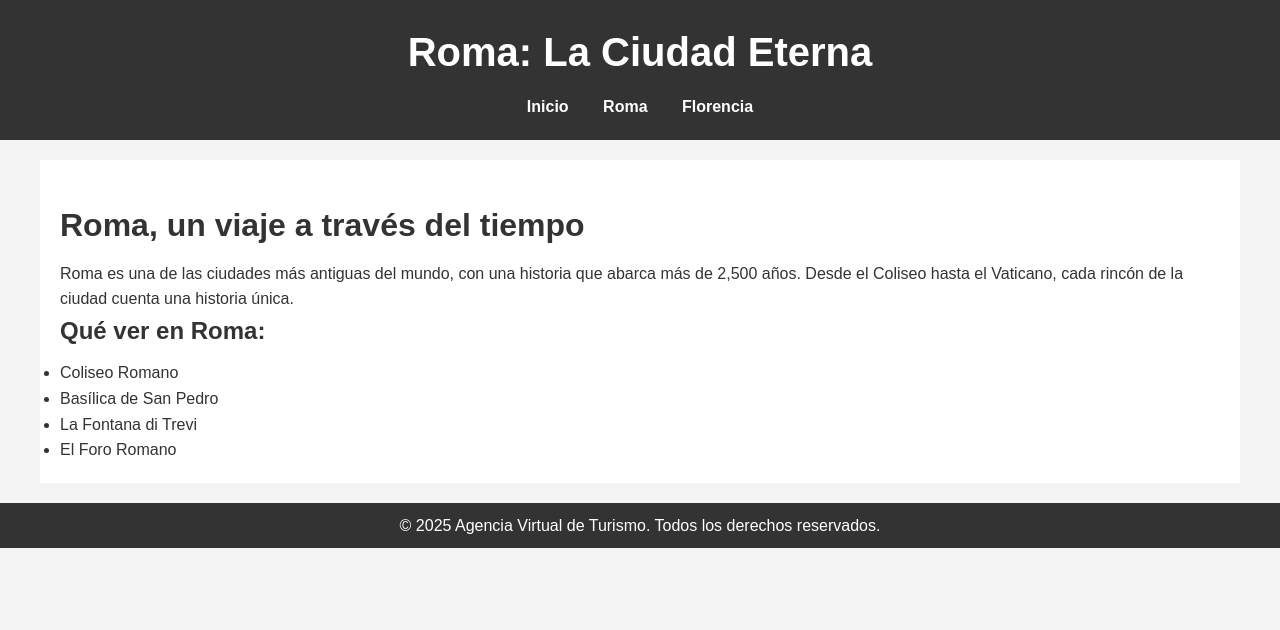
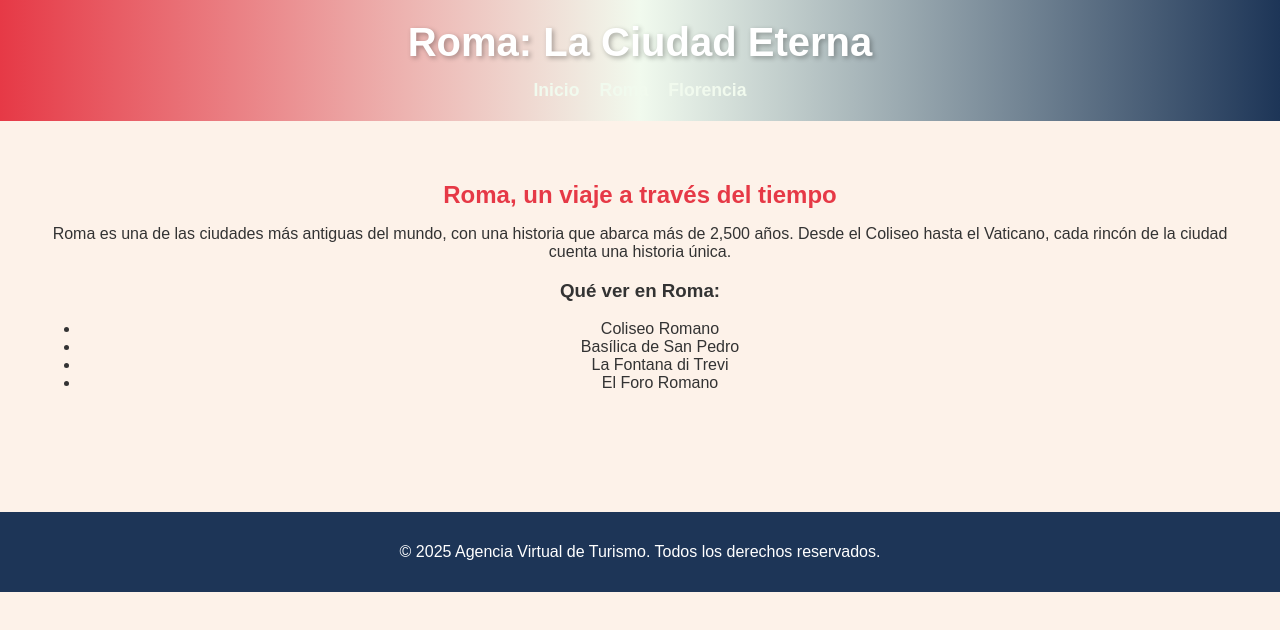
Before and after one commit to manuelaestrada99/lab3turismo, a plain HTML site: page roma.html in a window 1280 px wide. Drawn offline with Linux system fonts and the light colour scheme.

Commit message:
Update styles.css

```diff
--- a/styles.css
+++ b/styles.css
@@ -1,74 +1,112 @@
-* {
+        body {
             margin: 0;
-    padding: 0;
-    box-sizing: border-box;
-}
-
-body {
-    font-family: Arial, sans-serif;
-    background-color: #f4f4f4;
+            font-family: 'Arial', sans-serif;
+            background-color: #fdf2e9; /* Fondo cálido */
             color: #333;
-    line-height: 1.6;
         }
 
         header {
-    background-color: #333;
+            background: linear-gradient(90deg, #e63946, #f1faee, #1d3557);
             color: white;
-    padding: 20px 0;
+            padding: 20px;
             text-align: center;
+        }
+
+        header h1 {
+            margin: 0;
+            font-size: 2.5rem;
+            text-shadow: 2px 2px 5px rgba(0,0,0,0.3);
         }
 
         nav ul {
             list-style: none;
+            padding: 0;
+            margin: 15px 0 0;
+            display: flex;
+            justify-content: center;
+            gap: 20px;
         }
 
-nav ul li {
-    display: inline;
-    margin: 0 15px;
+        nav a {
+            text-decoration: none;
+            color: #f1faee;
+            font-weight: bold;
+            font-size: 1.1rem;
+            transition: 0.3s;
         }
 
-nav ul li a {
-    color: white;
-    text-decoration: none;
-    font-weight: bold;
+        nav a:hover {
+            color: #ffbe0b;
         }
 
-h1, h2, h3 {
-    margin-bottom: 10px;
+        main {
+            padding: 40px;
+            text-align: center;
         }
 
-h1 {
-    font-size: 2.5em;
+        section {
+            margin-bottom: 40px;
         }
 
         h2 {
-    font-size: 2em;
+            color: #e63946;
+            margin-bottom: 15px;
+        }
+
+        .destino {
+            background: #fffae5;
+            border: 2px solid #ffbe0b;
+            border-radius: 10px;
+            padding: 20px;
+            margin: 20px auto;
+            max-width: 600px;
+            box-shadow: 3px 3px 10px rgba(0,0,0,0.1);
+        }
+
+        .destino h3 a {
+            color: #1d3557;
+            text-decoration: none;
+        }
+
+        .destino h3 a:hover {
+            color: #e63946;
+        }
+
+        .paquete {
+            margin-top: 15px;
+            background: #fff3cd;
+            padding: 15px;
+            border-radius: 8px;
+            font-weight: bold;
+            color: #333;
+        }
+
+        .imagenes {
+            display: flex;
+            justify-content: center;
+            gap: 20px;
+            flex-wrap: wrap;
             margin-top: 20px;
         }
 
-h3 {
-    font-size: 1.5em;
+        .imagenes img {
+            width: 300px;
+            height: 200px;
+            object-fit: cover;
+            border-radius: 12px;
+            box-shadow: 2px 2px 10px rgba(0,0,0,0.2);
+            transition: transform 0.3s;
         }
 
-main {
-    padding: 20px;
-    max-width: 1200px;
-    margin: 20px auto;
-    background-color: white;
-}
-
-.destino {
-    margin-top: 20px;
-}
-
-.destino h3 a {
-    text-decoration: none;
-    color: #333;
+        .imagenes img:hover {
+            transform: scale(1.05);
         }
 
         footer {
+            background: #1d3557;
+            color: white;
             text-align: center;
-    padding: 10px;
-    background-color: #333;
-    color: white;
+            padding: 15px;
+            margin-top: 40px;
         }
+<
```
Lines whose indentation alone changed are shown as unchanged.
